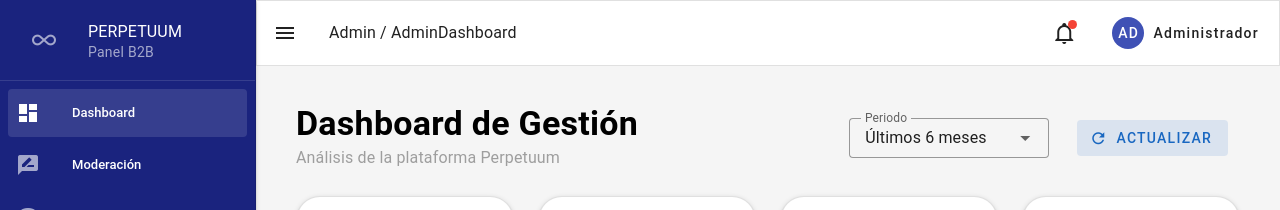
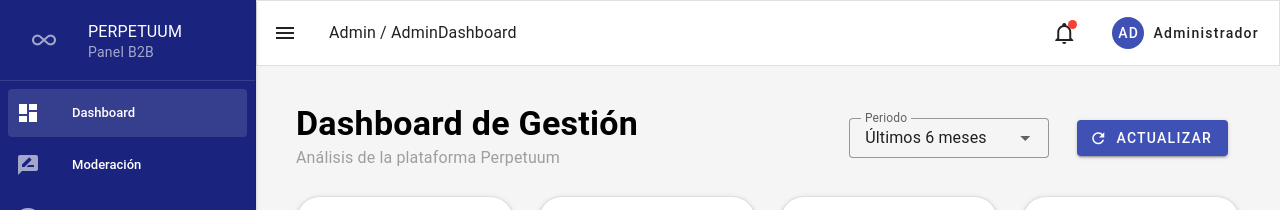
Before and after one commit to IzarbeBailoSanValero/PERPETUUM-frontend, a Vue app: page /admin/dashboard in a window 1280 px wide. Shown: the top 210 px of the page. Built offline with nearby package versions, Linux system fonts and the light colour scheme; sample sign-in values are in the browser's storage; a small style sheet from the web is missing; what vue3-apexcharts would draw is missing.

Commit message:
tipos de typescript solucionados

```diff
--- a/src/views/admin/DashboardView.vue
+++ b/src/views/admin/DashboardView.vue
@@ -1,16 +1,3 @@
-<!-- KPIs, Filtro global de fechas, 3 Gráficas (Barras, Tarta, Líneas) -->
-
-<!--apuntes
- Como mi api no tiene un endpoind con estadísticas, voy a hacer un mockdata en el front para calcularlo.
-
-
- <apexchart>: Es el componente de la librería.
-    :options: Define el diseño (ejes, colores, leyendas).
-    :series: Define los datos numéricos brutos.
-
-  docum -> https://apexcharts.com/javascript-chart-demos/area-charts/basic/
- -->
-
 <template>
   <v-container fluid>
     <div class="d-flex justify-space-between align-center mb-6">
@@ -19,26 +6,20 @@
         <p class="text-subtitle-1 text-grey">Análisis de la plataforma Perpetuum</p>
       </div>
 
-      <!-- FILTRO DE FECHAS (v-select timeRange). -->
       <v-col cols="12" md="6" class="d-flex justify-md-end align-center gap-3">
         <v-select
-        v-model="timeRange" :items="['Últimos 7 días', 'Último mes', 'Últimos 6 meses', 'Todo el año']"
+          v-model="timeRange" :items="['Últimos 7 días', 'Último mes', 'Últimos 6 meses', 'Todo el año']"
           label="Periodo" variant="outlined" density="compact" hide-details style="max-width: 200px;" class="mr-4"
           @update:model-value="loadDashboardData"
-          >
+        >
         </v-select>
 
-
-
-
-        <!-- Si la variable loading es verdadera, el botón muestra un círculo de carga automáticamente.-->
-        <v-btn prepend-icon="mdi-refresh" color="primary" variant="tonal" @click="loadDashboardData" :loading="loading">
+        <v-btn prepend-icon="mdi-refresh" color="indigo" variant="elevated" @click="loadDashboardData" :loading="loading">
           Actualizar
         </v-btn>
-        </v-col>
+      </v-col>
     </div>
 
-    <!--Solo mostramos las tarjetas cuando los datos ya han llegado. IF/ELSE  Si está cargando, pasamos al bloque v-else donde está el <v-progress-circular>          kpicard Es un componente personalizado. Le pasamos datos mediante props-->
     <v-row v-if="!loading">
       <v-col cols="12" sm="6" md="3">
         <KpiCard title="Memoriales Activos" :value="stats.totalMemorials" icon="mdi-grave-stone" color="blue" />
@@ -58,7 +39,7 @@
       <v-progress-circular indeterminate color="primary" size="64"></v-progress-circular>
     </v-row>
 
-   <v-row class="mt-4">
+    <v-row class="mt-4">
       <v-col cols="12" md="8">
         <v-card border flat class="rounded-xl pa-4">
           <v-card-title class="text-subtitle-1 font-weight-bold">Nuevos Memoriales (Histórico)</v-card-title>
@@ -78,10 +59,6 @@
         </v-card>
       </v-col>
 
-
-
-      <!-- DIFERENCIA CLAVE: Aquí existe una TERCERA GRÁFICA (líneas).
-           En el segundo código NO existe gráfica de líneas -->
       <v-col cols="12">
         <v-card border flat class="rounded-xl pa-4">
           <v-card-title class="text-subtitle-1 font-weight-bold">
@@ -98,7 +75,6 @@
     </v-row>
   </v-container>
 </template>
-
 
 <script setup lang="ts">
 import { ref, reactive, onMounted } from 'vue'
@@ -135,7 +111,6 @@ const donutOptions = ref<ApexOptions>({
   legend: { position: 'bottom' }
 })
 
-
 // C Gráfica de Líneas
 const lineSeries = ref([{ name: 'Interacciones', data: [] as number[] }])
 const lineOptions = ref<ApexOptions>({
@@ -147,8 +122,6 @@ const lineOptions = ref<ApexOptions>({
   markers: { size: 5 }
 })
 
-
-
 // --- (SIMULACIÓN DE API / MOCK DATA) ---
 //Uso una función asíncrona para simular la espera del servidor
 async function loadDashboardData() {
@@ -159,7 +132,6 @@ async function loadDashboardData() {
     await new Promise(resolve => setTimeout(resolve, 800))
 
     // Estos datos son estáticos (HARCODEADOS!)
-
     const mockData = {
       totalDeceased: 156,
       pendingMemories: 14,
@@ -171,17 +143,14 @@ async function loadDashboardData() {
     }
 
     // ACTUALIZACIÓN DEL ESTADO --> (Vue detecta estos cambios y repinta la pantalla)
-stats.totalMemorials = mockData.totalDeceased
+    stats.totalMemorials = mockData.totalDeceased
     stats.pendingMemories = mockData.pendingMemories
     stats.guardianCount = mockData.totalGuardians
     stats.avgMemories = mockData.avgMemories
-    // PONGO LOS IFS PORQUE ME DABA ERROR D EPOSIBLE UNDEFINED con los tipos
-    if (barSeries.value[0]) {
-      barSeries.value[0].data = mockData.monthlyGrowth
-    }
-    if (lineSeries.value[0]) {
-      lineSeries.value[0].data = mockData.interactionTrend
-    }
+
+    // Actualización de series con tipado correcto
+    barSeries.value = [{ name: 'Memoriales', data: mockData.monthlyGrowth }]
+    lineSeries.value = [{ name: 'Interacciones', data: mockData.interactionTrend }]
     donutSeries.value = mockData.contentDistribution
 
   } catch (error) {
@@ -197,9 +166,6 @@ onMounted(() => {
 })
 </script>
 
-
-
-
 <style scoped>
 .gap-3 { gap: 12px; }
 .apexcharts-tooltip { color: #000 !important; }/* fuerzo el color del texto dentro del tooltip de ApexCharts por porblema de conltraste */
```
